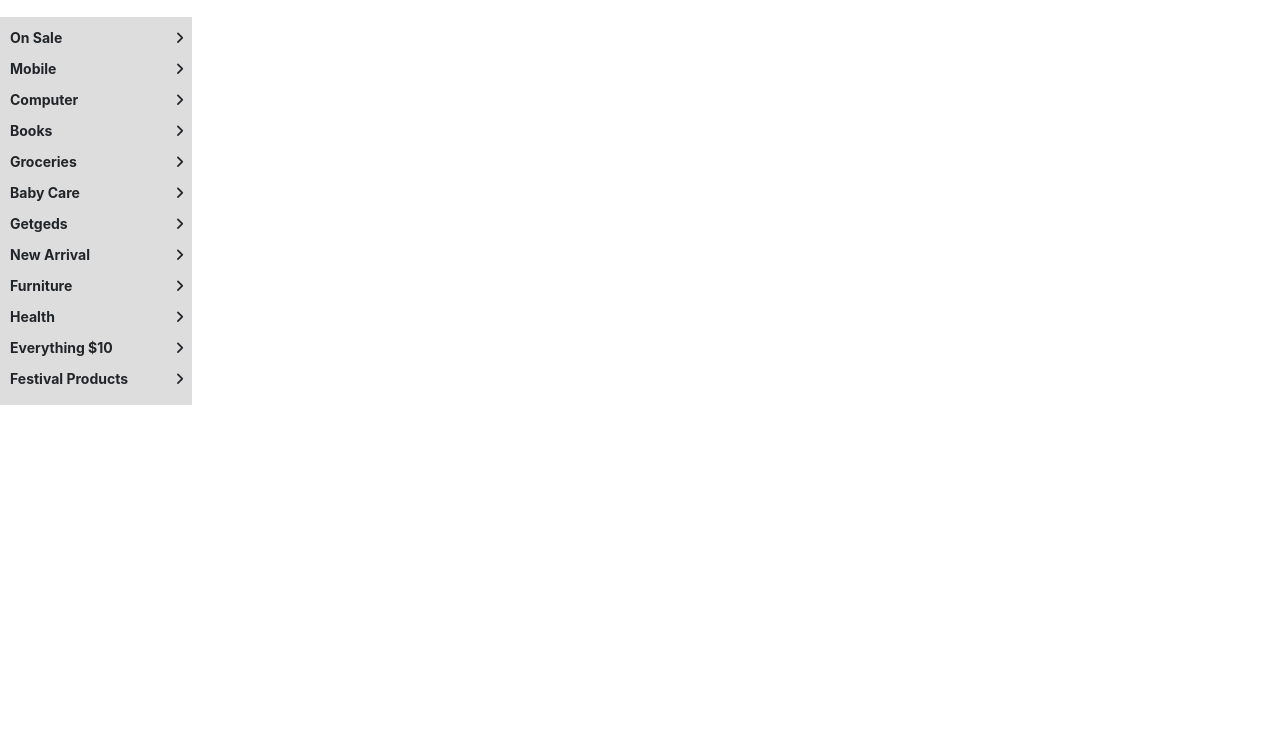
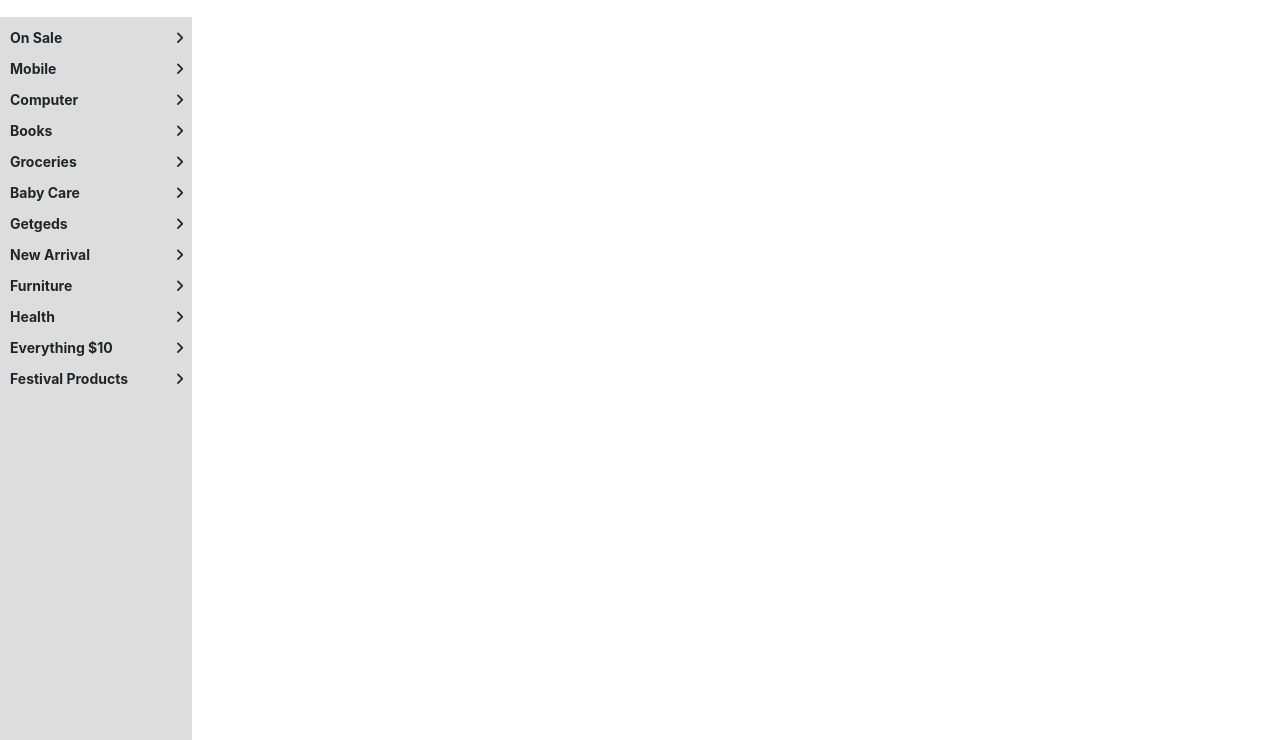
Before and after one commit to bulbul13072/pandacommerce, a plain HTML site: page index.html in a window 1280 px wide. Shown: the part 60-800 px from the top of the page. Drawn offline with nearby package versions, Linux system fonts and the light colour scheme.

Commit message:
side bar position fixed

```diff
--- a/style.css
+++ b/style.css
@@ -95,13 +95,14 @@ body{
 }
 /*---------------side-menu----------------*/
 .side-menu{
-    height: 100%;
+    height: 800px;
     width: 15%;
     font-size: 14px;
     float: left;
     z-index: 2;
     background-color: #ddd;
     display: block;
+    position: fixed;
 }
 
 .side-menu ul{
```
